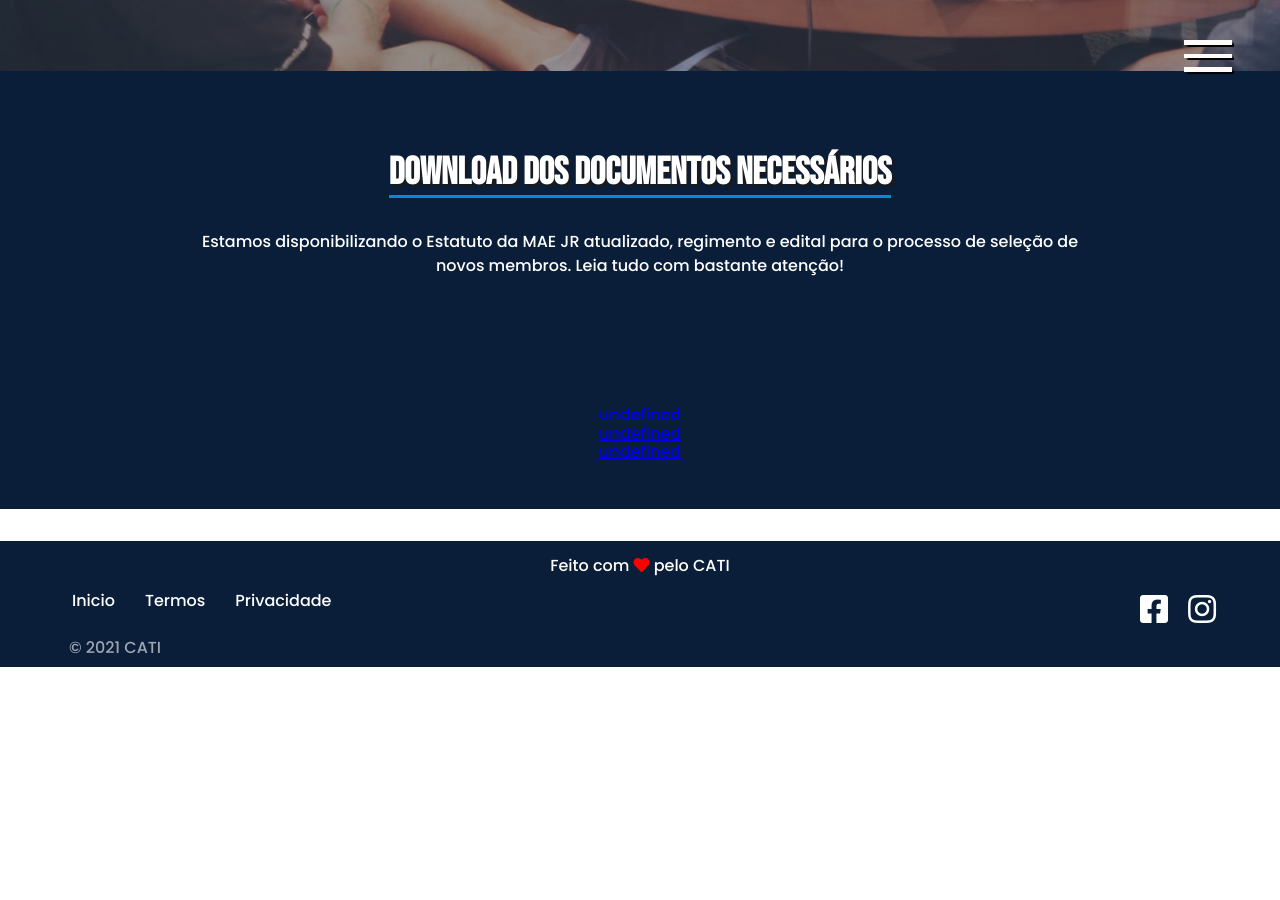
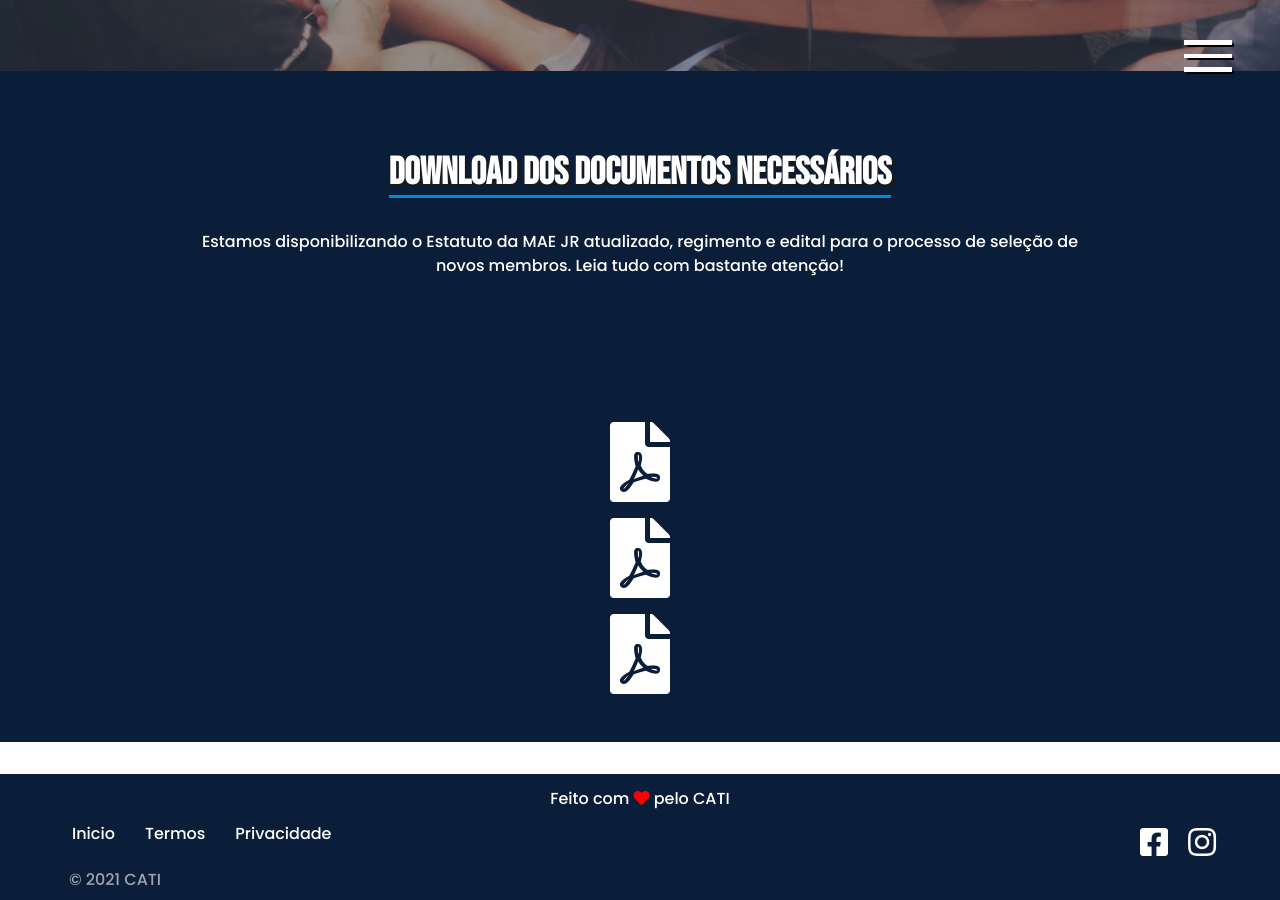
Before and after one commit to dymas/maejr-cms, a Jekyll site: the page built from selecao.md, in a window 1280 px wide and 900 px high, scrolled down 829 px. Built offline with Jekyll 4.4.1, drawn with Linux system fonts in a browser that asks for light colours; a script that is not in the unit is left out; before the commit the page ends 1496 px from its top, so only the background shows below that.

Commit message:
Update Páginas “selecao”

```diff
--- a/selecao.md
+++ b/selecao.md
@@ -8,4 +8,4 @@ bannerimage: assets/imagens/selecao.jpg
 ---
 <section class="bloco" id="Download Dos Documentos Necessários"><h2>Download Dos Documentos Necessários</h2><p>Estamos disponibilizando o Estatuto da MAE JR atualizado, regimento e edital para o processo de seleção de novos membros. Leia tudo com bastante atenção!</p> </section>
 
-<section class="bloco"><a class="url-pdf" href="http://google.com">undefined</a><a class="url-pdf" href="http://google.com">undefined</a><a class="url-pdf" href="http://google.com">undefined</a></section>
+<section class="bloco"><a class="url-pdf" href="http://google.com"><i class="fas fa-file-pdf"></i></a><a class="url-pdf" href="http://google.com"><i class="fas fa-file-pdf"></i></a><a class="url-pdf" href="http://google.com"><i class="fas fa-file-pdf"></i></a></section>
```
